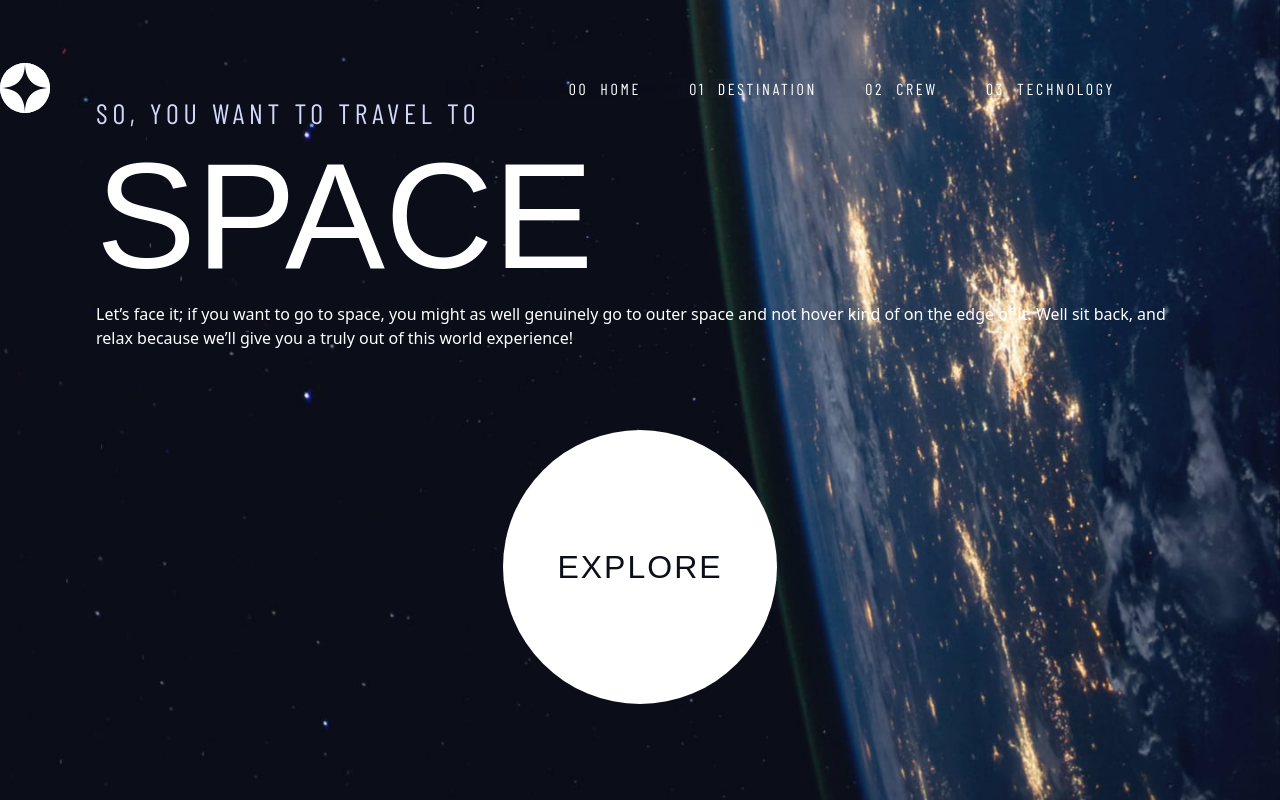
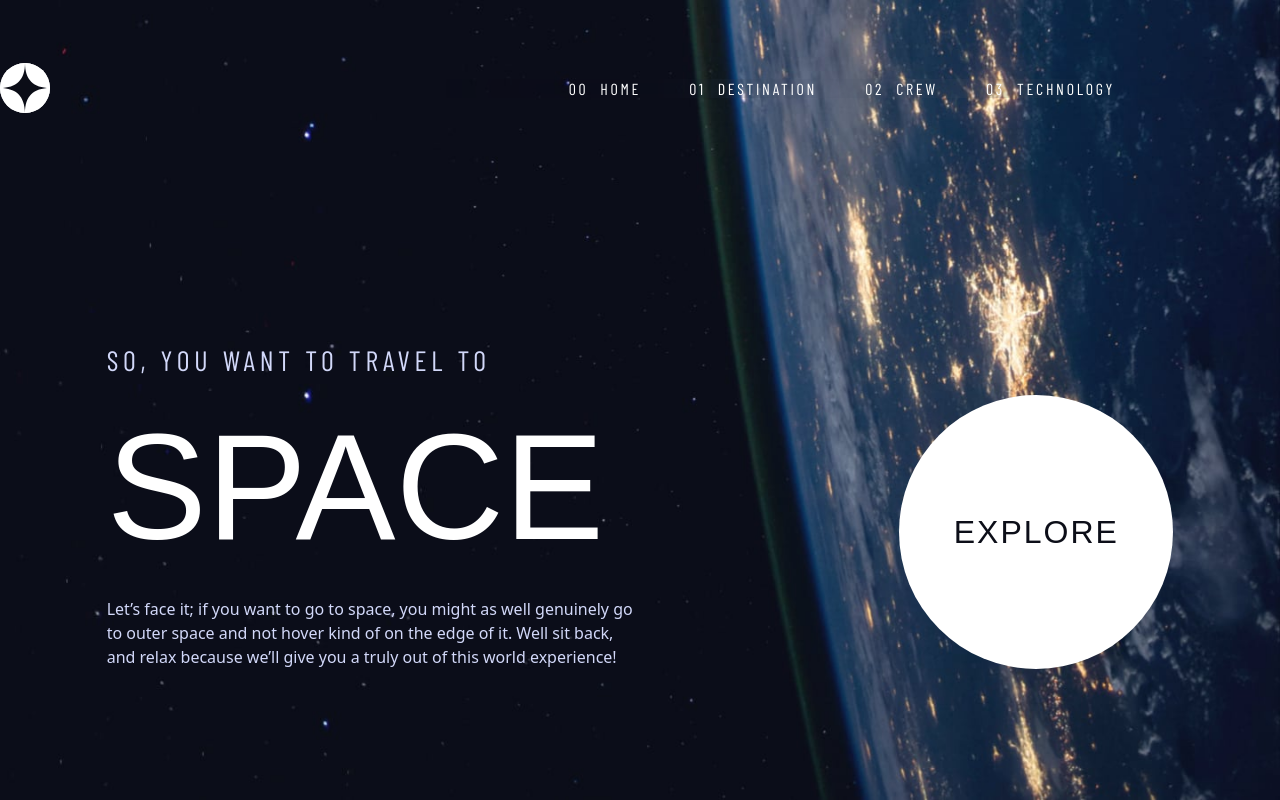
Before and after one commit to aleksandr-efimenko/space-tourism, a Next.js app: page / in a window 1280 px wide. Built offline with nearby package versions, Linux system fonts and the light colour scheme; a web font is replaced by a local one.

Commit message:
add grid and other styles to the main page

```diff
--- a/src/components/Layout.tsx
+++ b/src/components/Layout.tsx
@@ -22,7 +22,7 @@ export function Layout({ children }: { children: React.ReactNode }) {
         </Link>
         <MainMenu />
       </header>
-      <main className='container'>{children}</main>
+      <main className=''>{children}</main>
       <BackgroundImage backgroundImage={backgroundImage} alt='background image' />
     </div>
   )
--- a/src/pages/index.tsx
+++ b/src/pages/index.tsx
@@ -4,20 +4,36 @@ import { motion } from 'framer-motion'
 export default function Home() {
   return (
     <>
-      <div className={`flex min-h-screen flex-col items-center justify-between p-24`}>
-        <div className='flex flex-col'>
+      <div className={`grid grid-cols-12 min-h-screen w-full items-end justify-between py-[8.1875rem]`}>
+        <div className='flex flex-col col-start-2 col-end-7'>
           <motion.p animate={{ opacity: 1 }} initial={{ opacity: 0 }} transition={{ delay: 0.2 }} className='heading5'>
             SO, YOU WANT TO TRAVEL TO
           </motion.p>
-          <motion.h1 animate={{ opacity: 1 }} initial={{ opacity: 0 }} transition={{ delay: 0.4 }} className='heading1'>
+          <motion.h1
+            animate={{ opacity: 1 }}
+            initial={{ opacity: 0 }}
+            transition={{ delay: 0.4 }}
+            className='heading1 my-6'
+          >
             Space
           </motion.h1>
-          <motion.p animate={{ opacity: 1 }} initial={{ opacity: 0 }} transition={{ delay: 0.6 }} className=''>
+          <motion.p
+            animate={{ opacity: 1 }}
+            initial={{ opacity: 0 }}
+            transition={{ delay: 0.6 }}
+            className='text-paleblue'
+          >
             Let’s face it; if you want to go to space, you might as well genuinely go to outer space and not hover kind
             of on the edge of it. Well sit back, and relax because we’ll give you a truly out of this world experience!
           </motion.p>
         </div>
-        <motion.div animate={{ opacity: 1 }} initial={{ opacity: 0 }} transition={{ delay: 0.8 }}>
+        <div className='col-start-7 col-end-9'></div>
+        <motion.div
+          className='flex justify-end col-start-9 col-end-12'
+          animate={{ opacity: 1 }}
+          initial={{ opacity: 0 }}
+          transition={{ delay: 0.8, duration: 1 }}
+        >
           <ExploreButton />
         </motion.div>
       </div>
```
